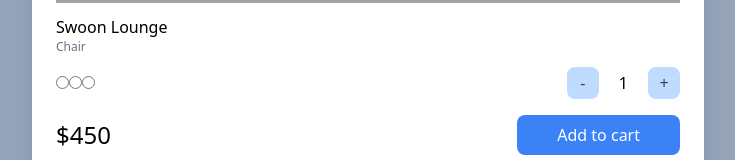
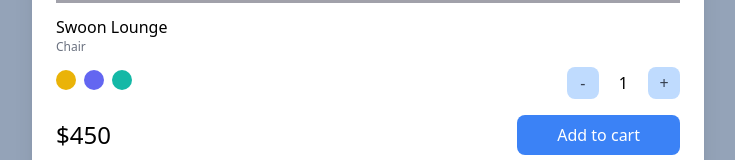
Before and after one commit to KeMezz/carrot-market, a Next.js app: page / in a window 1280 px wide. Shown: the part 1039-1199 px from the top of the page, without its empty margins (272-1007 px from the left). Built offline with nearby package versions, Linux system fonts and the light colour scheme.

Commit message:
learn tailwind modifier classnames

```diff
--- a/pages/index.tsx
+++ b/pages/index.tsx
@@ -18,7 +18,7 @@ const Home: NextPage = () => {
           <span className="font-semibold">$40</span>
         </div>
         <div className="flex justify-center">
-          <button className="mt-5 mx-auto bg-blue-500 p-3 text-white rounded-xl w-2/3 self-center text-center">
+          <button className="mt-5 mx-auto bg-blue-500 p-3 text-white rounded-xl w-2/3 self-center text-center hover:bg-teal-500 hover:text-black active:bg-yellow-500 focus:bg-red-500 transition-colors">
             Checkout
           </button>
         </div>
@@ -58,10 +58,10 @@ const Home: NextPage = () => {
             <p className="text-xs text-gray-500">Chair</p>
           </div>
           <div className="flex justify-between items-center">
-            <div>
-              <input type="radio" />
-              <input type="radio" />
-              <input type="radio" />
+            <div className="space-x-2">
+              <button className="w-5 h-5 rounded-full bg-yellow-500" />
+              <button className="w-5 h-5 rounded-full bg-indigo-500" />
+              <button className="w-5 h-5 rounded-full bg-teal-500" />
             </div>
             <div className="flex items-center space-x-5">
               <button className="p-1.5 bg-blue-200 flex justify-center items-center aspect-square w-8 h-8 text-gray-700 rounded-lg">-</button>
```
